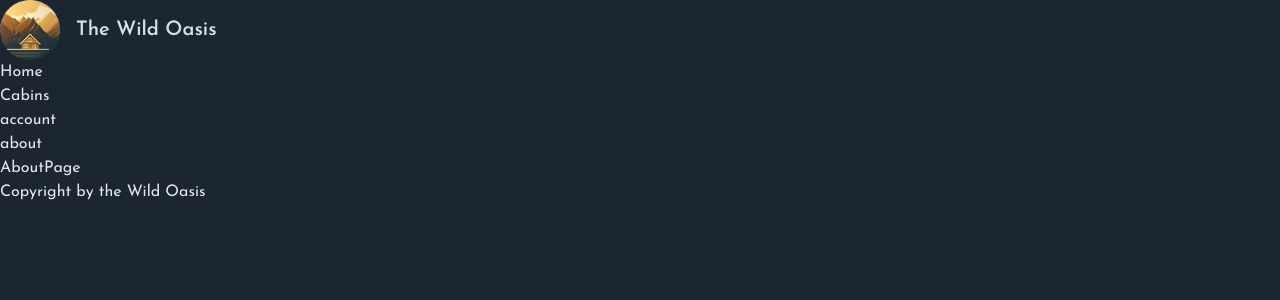
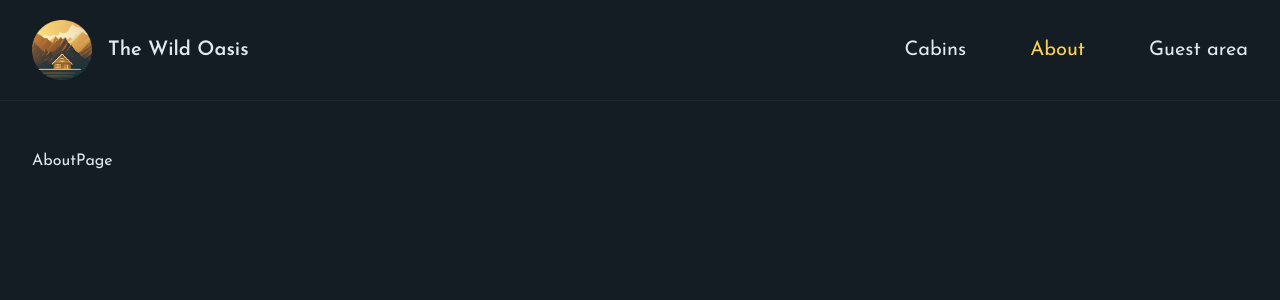
Before and after one commit to MillyMillyL/The-wild-oasis-for-customers, a Next.js app: page /about in a window 1280 px wide. Shown: the top 300 px of the page. Built offline with nearby package versions, Linux system fonts and the light colour scheme.

Commit message:
Improve navigation and root layout

```diff
--- /dev/null
+++ b/app/_components/Header.tsx
@@ -0,0 +1,15 @@
+import Navigation from '@/app/_components/Navigation';
+import Logo from '@/app/_components/Logo';
+
+function Header() {
+  return (
+    <header className='border-b border-primary-900 px-8 py-5'>
+      <div className='flex justify-between items-center max-w-7xl mx-auto'>
+        <Logo />
+        <Navigation />
+      </div>
+    </header>
+  );
+}
+
+export default Header;
--- a/app/_components/Logo.tsx
+++ b/app/_components/Logo.tsx
@@ -1,13 +1,21 @@
+"use client";
 import Image from "next/image";
+import Link from "next/link";
+import { usePathname } from "next/navigation";
 
 function Logo() {
+  const currentPath = usePathname();
   return (
-    <a href="/" className="flex items-center gap-4 z-10">
+    <Link href="/" className="flex items-center gap-4 z-10">
       <Image height="60" width="60" alt="The Wild Oasis logo" src="/logo.png" />
-      <span className="text-xl font-semibold text-primary-100">
+      <span
+        className={` ${
+          currentPath === "/" ? "text-amber-300" : ""
+        } hover:text-accent-400 transition-colors text-xl font-semibold`}
+      >
         The Wild Oasis
       </span>
-    </a>
+    </Link>
   );
 }
 
--- a/app/_components/Navigation.tsx
+++ b/app/_components/Navigation.tsx
@@ -1,23 +1,44 @@
+"use client";
 import Link from "next/link";
-import React from "react";
+import { usePathname } from "next/navigation";
 
-function Navigation() {
+export default function Navigation() {
+  const currentPath = usePathname();
+  console.log(currentPath, "currentpath");
   return (
-    <ul>
+    <nav className="z-10 text-xl">
+      <ul className="flex gap-16 items-center">
         <li>
-        <Link href="/">Home</Link>
+          <Link
+            href="/cabins"
+            className={`${
+              currentPath.startsWith("/cabins") ? "text-amber-300" : ""
+            } hover:text-accent-400 transition-colors`}
+          >
+            Cabins
+          </Link>
         </li>
         <li>
-        <Link href="/cabins">Cabins</Link>
+          <Link
+            href="/about"
+            className={`${
+              currentPath === "/about" ? "text-amber-300" : ""
+            } hover:text-accent-400 transition-colors`}
+          >
+            About
+          </Link>
         </li>
         <li>
-        <Link href="/account">account</Link>
-      </li>
-      <li>
-        <Link href="/about">about</Link>
+          <Link
+            href="/account"
+            className={`${
+              currentPath === "/account" ? "text-amber-300" : ""
+            } hover:text-accent-400 transition-colors`}
+          >
+            Guest area
+          </Link>
         </li>
       </ul>
+    </nav>
   );
 }
-
-export default Navigation;
--- a/app/layout.tsx
+++ b/app/layout.tsx
@@ -7,6 +7,7 @@
 console.log(josefin);
 
 import "@/app/_styles/globals.css";
+import Header from "./_components/Header";
 
 export const metadata = {
   // title: "About Wild Oasis",
@@ -26,14 +27,12 @@
   return (
     <html lang="en">
       <body
-        className={`${josefin.className} bg-primary-900 text-primary-50 min-h-screen`}
+        className={`${josefin.className} antialiased bg-primary-950 text-primary-50 min-h-screen flex flex-col`}
       >
-        <header>
-          <Logo />
-          <Navigation />
-        </header>
-        <main>{children}</main>
-        <footer>Copyright by the Wild Oasis</footer>
+        <Header />
+        <div className="flex-1 px-8 py-12">
+          <main className=" max-w-7xl mx-auto">{children}</main>
+        </div>
       </body>
     </html>
   );
```
Lines whose indentation alone changed are shown as unchanged.
